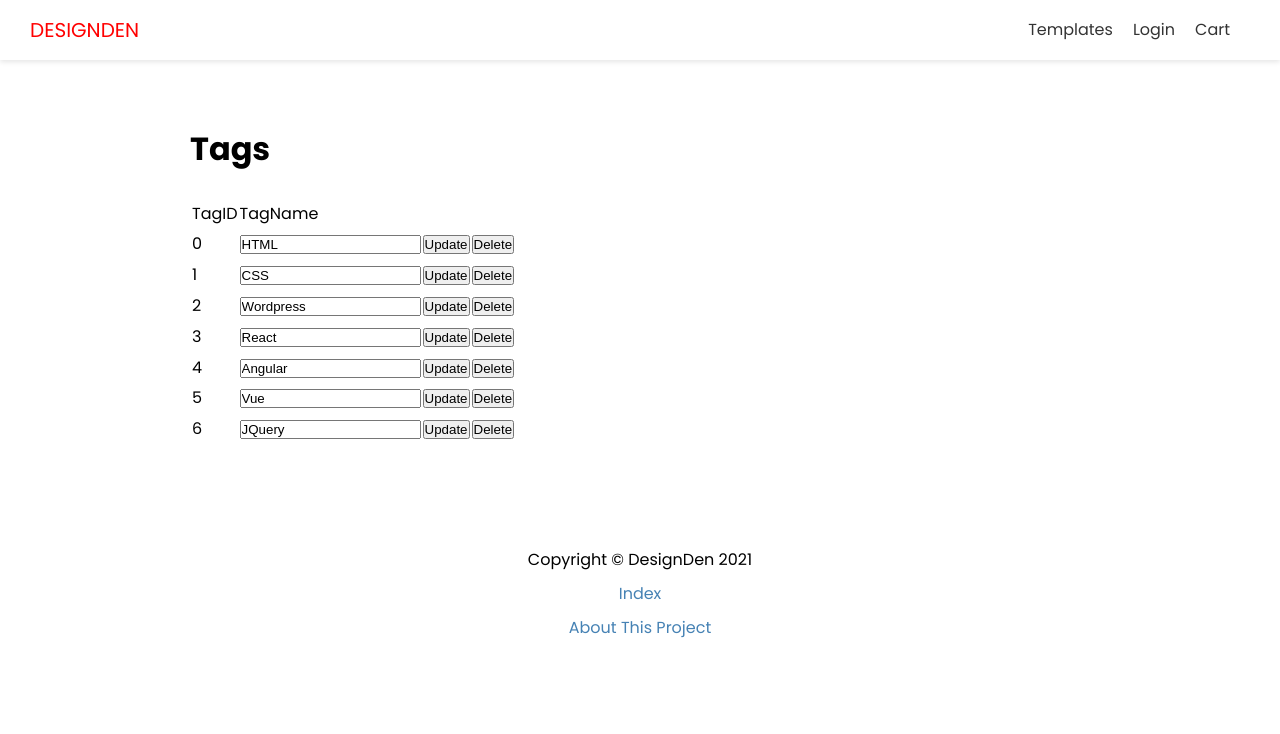
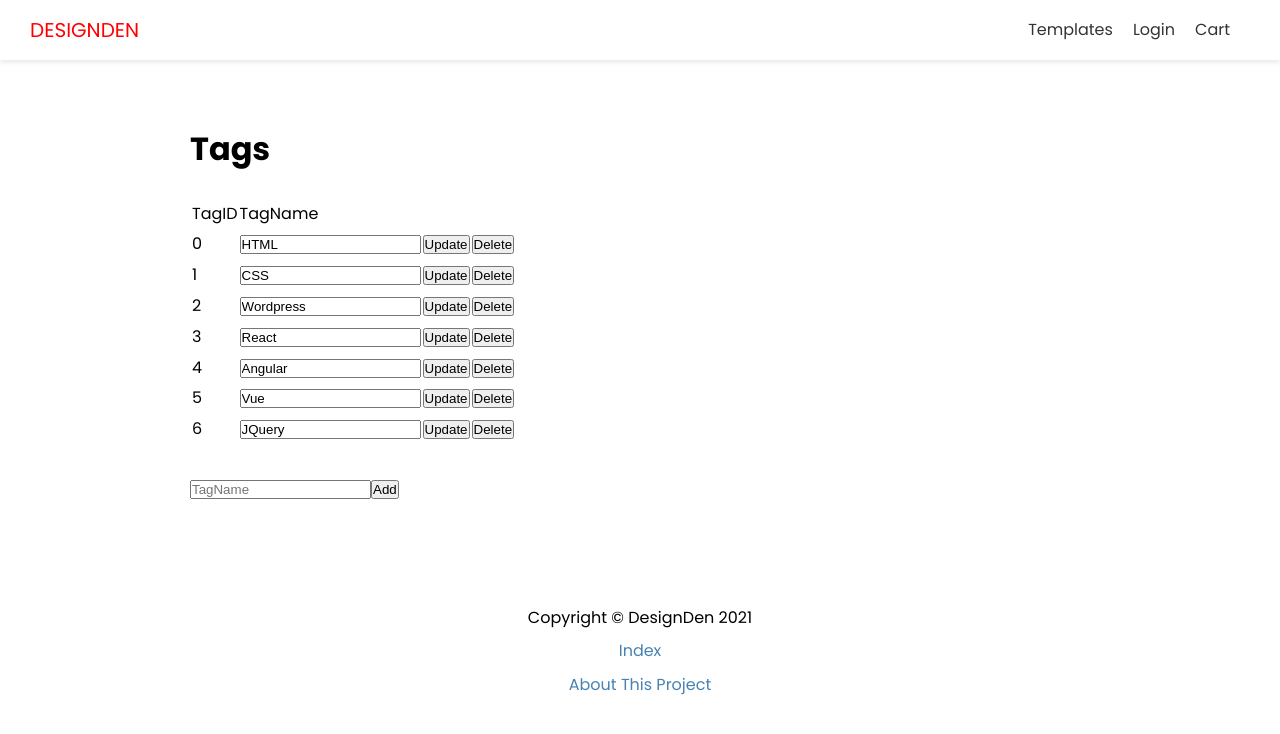
Before and after one commit to jonah0502/DesignDen, a Next.js app in the folder designden-frontend/: page /tags in a window 1280 px wide. Shown: the top 734 px of the page. Built offline with nearby package versions, Linux system fonts and the light colour scheme.

Commit message:
Create forms to add reviews and tags

```diff
--- a/designden-frontend/pages/tags/index.js
+++ b/designden-frontend/pages/tags/index.js
@@ -36,6 +36,14 @@ const tagData = [
 
 export default function TagsPage() {
   const [tags, setTags] = useState(tagData);
+  const [tagInput, setTagInput] = useState("");
+
+  const handleRowAdd = (event) => {
+    event.preventDefault();
+    const newID = Math.max(...tags.map((tag) => tag.id)) + 1;
+    console.log(newID);
+    setTags(tags.concat({ id: newID, tagName: tagInput }));
+  };
 
   const handleRowChange = (index) => (event) => {
     const { name, value } = event.target;
@@ -48,6 +56,10 @@ export default function TagsPage() {
     const newTags = [...tags];
     newTags.splice(index, 1);
     setTags(newTags);
+  };
+
+  const handleTagChange = (event) => {
+    setTagInput(event.target.value);
   };
 
   return (
@@ -83,6 +95,16 @@ export default function TagsPage() {
           ))}
         </tbody>
       </table>
+      <br />
+      <form onSubmit={handleRowAdd}>
+        <input
+          type="text"
+          placeholder="TagName"
+          value={tagInput}
+          onChange={handleTagChange}
+        />
+        <button type="submit">Add</button>
+      </form>
     </Layout>
   );
 }
```
Also changed, not shown: designden-frontend/pages/reviews/index.js (+9 -0 lines).
